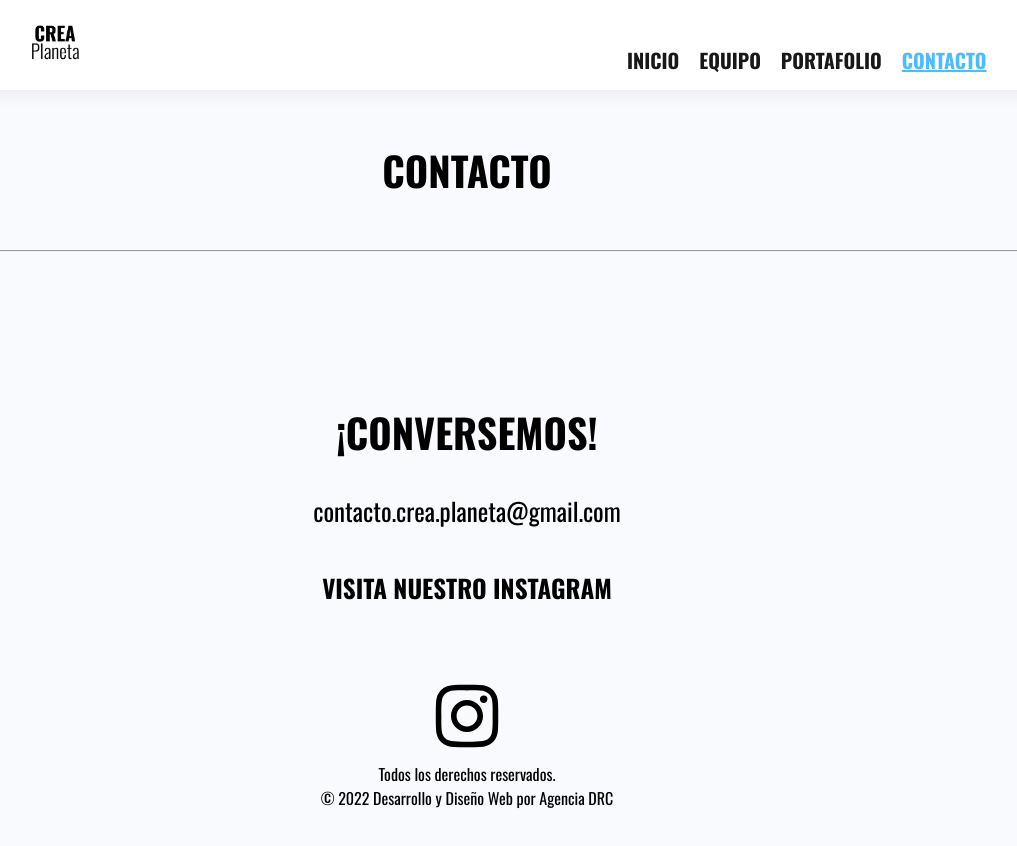
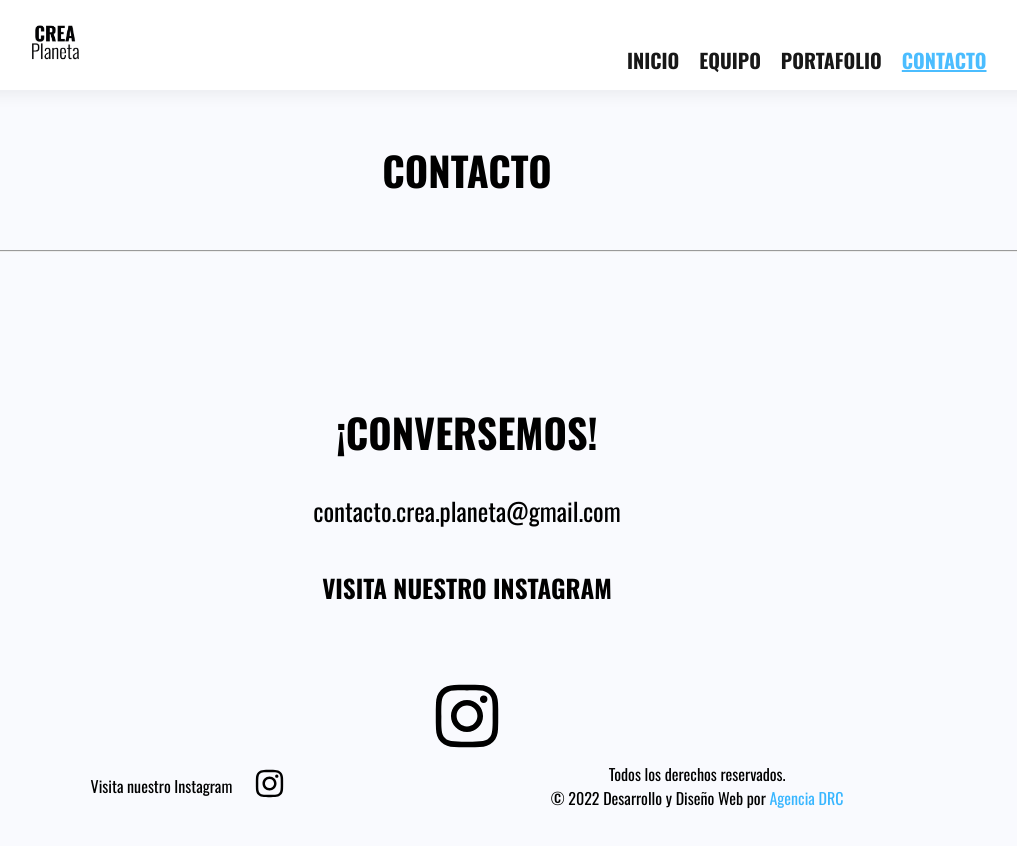
Before and after one commit to cassnova/crea-planeta, a React (Create React App) app: page /contacto in a window 1280 px wide. Shown: the top 846 px of the page, without its empty margins (173-1190 px from the left). Built offline with nearby package versions, Linux system fonts and the light colour scheme.

Commit message:
added insta logo and styles to footer component

```diff
--- a/src/components/Footer.css
+++ b/src/components/Footer.css
@@ -2,4 +2,50 @@
   text-align: center;
   padding: 40px 0;
   margin-top: 50px;
+  display: flex;
+  flex-direction: column;
+  justify-content: center;
+  align-items: center;
+  justify-content: space-evenly;
 }
+.footer-container__insta {
+  display: flex;
+  justify-content: center;
+  align-items: center;
+  gap: 20px;
+  margin-bottom: 30px;
+}
+.footer-container__insta p {
+  font-size: 16px;
+}
+.logo-insta-footer {
+  height: 35px;
+  width: 35px;
+  color: black;
+  transition: 0.5s ease-in-out;
+}
+
+.logo-insta-footer:hover {
+  color: var(--primary);
+}
+
+.url-agencia-drc {
+  text-decoration: none;
+  color: var(--primary);
+}
+
+@media (min-width: 1280px) {
+  .footer-container {
+    display: flex;
+    flex-direction: row;
+    justify-content: center;
+    align-items: center;
+    justify-content: space-evenly;
+  }
+  .footer-container__insta {
+    display: flex;
+    justify-content: center;
+    align-items: center;
+    margin: 0;
+  }
+}
--- a/src/components/Footer.jsx
+++ b/src/components/Footer.jsx
@@ -1,11 +1,29 @@
 import React from "react";
 import "./Footer.css";
+import { AiOutlineInstagram } from "react-icons/ai";
 
 const Footer = () => {
   return (
     <div className="footer-container">
-      <p>Todos los derechos reservados.</p>
-      <p>© 2022 Desarrollo y Diseño Web por Agencia DRC</p>
+      <div className="footer-container__insta">
+        <p>Visita nuestro Instagram</p>
+        <a href="https://www.instagram.com/crea.planeta/" target="__blank">
+          <AiOutlineInstagram className="logo-insta-footer" />
+        </a>
+      </div>
+      <div>
+        <p>Todos los derechos reservados.</p>
+        <p>
+          © 2022 Desarrollo y Diseño Web por{" "}
+          <a
+            href="https://www.instagram.com/agencia.drc/"
+            className="url-agencia-drc"
+            target="__blank"
+          >
+            Agencia DRC
+          </a>
+        </p>
+      </div>
     </div>
   );
 };
```
